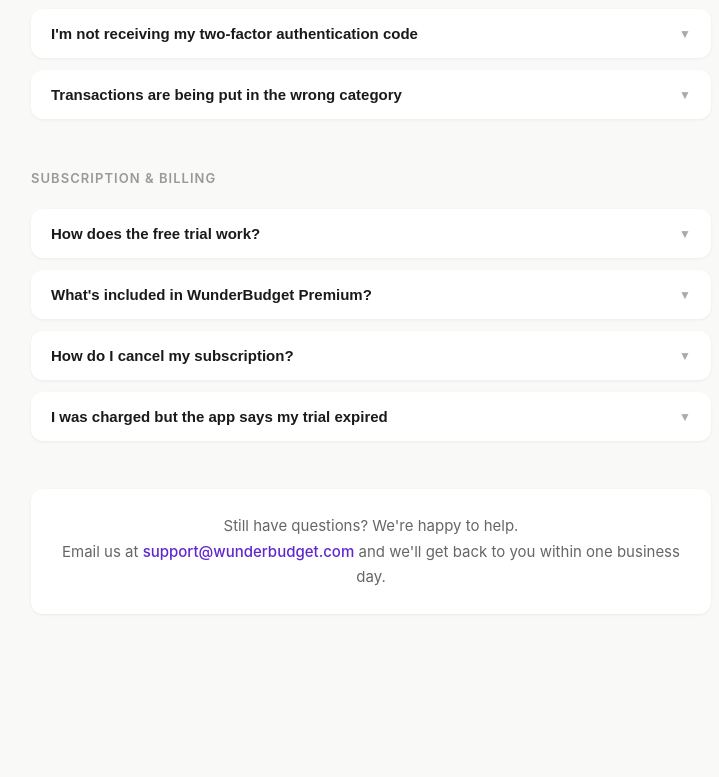
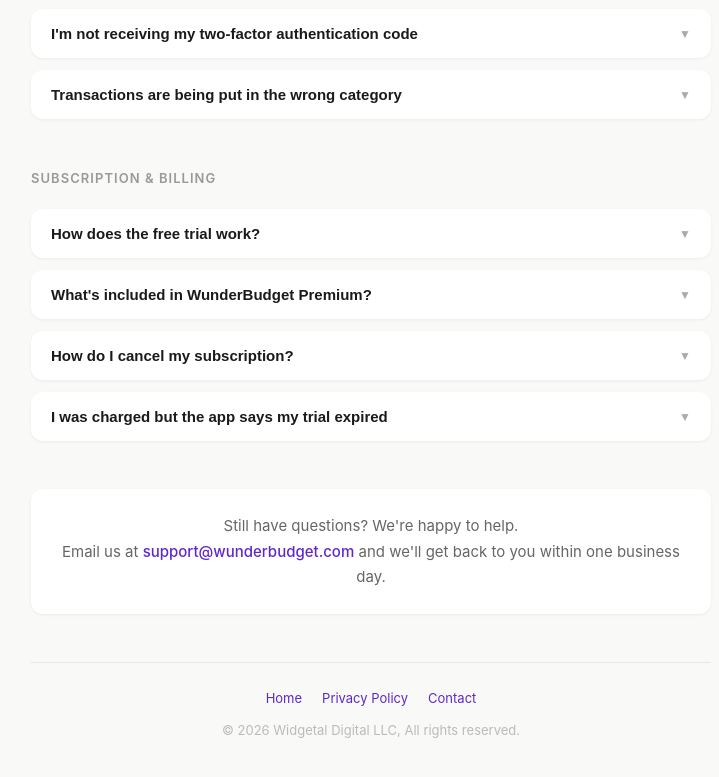
Before and after one commit to 5n5hnjwmwk-rgb/wunderbudget, a plain HTML site: page getting-started.html in a window 1280 px wide. Shown: the part 2308-3085 px from the top of the page, without its empty margins (269-988 px from the left). Before the commit the page ends 2982 px from the top, so only its background shows below. Drawn offline with Linux system fonts and the light colour scheme.

Commit message:
Update getting-started.html with copyright.

```diff
--- a/getting-started.html
+++ b/getting-started.html
@@ -165,6 +165,26 @@
         .contact a { color: #5F27CD; text-decoration: none; font-weight: 500; }
         .contact a:hover { text-decoration: underline; }
 
+        /* Footer */
+        .footer {
+            margin-top: 48px;
+            padding-top: 24px;
+            border-top: 1px solid #e8e8e5;
+            text-align: center;
+        }
+
+        .footer-links {
+            display: flex;
+            justify-content: center;
+            gap: 20px;
+            margin-bottom: 10px;
+            flex-wrap: wrap;
+        }
+
+        .footer-links a { font-size: 13px; color: #5F27CD; text-decoration: none; }
+        .footer-links a:hover { text-decoration: underline; }
+        .copyright { font-size: 13px; color: #bbb; }
+
         /* Dark mode */
         @media (prefers-color-scheme: dark) {
             body { background: #111; color: #f0f0f0; }
@@ -183,6 +203,9 @@
             .contact p { color: #888; }
             .contact a { color: #a78bfa; }
             .section-title { color: #555; }
+            .footer { border-top-color: #2c2c2e; }
+            .footer-links a { color: #a78bfa; }
+            .copyright { color: #555; }
         }
 
         @media (max-width: 600px) {
@@ -330,7 +353,7 @@
                 <span class="faq-chevron">▼</span>
             </button>
             <div class="faq-answer">
-                <p>On the <strong>Accounts</strong> tab, use the toggle next to each account to include or exclude it from syncing. Toggling an account off means its transactions won't appear in your budgets or transaction list — useful for savings accounts or CDs you track separately.</p>
+                <p>On the <strong>Accounts</strong> tab, swipe left on any account and tap <strong>Disconnect</strong> to remove it entirely. If you have multiple accounts connected, transactions from all active connections will appear in your budgets and transaction list.</p>
             </div>
         </div>
 
@@ -341,7 +364,7 @@
             </button>
             <div class="faq-answer">
                 <p>Yes. WunderBudget uses Plaid to connect to your bank — your credentials are entered directly into Plaid's secure interface and are never visible to WunderBudget. Transaction data is stored on AWS infrastructure with encryption at rest and in transit.</p>
-                <p>WunderBudget does not sell your data or share it with advertisers. See our <a href="https://widgetaldigital.com/wunderbudget/privacy.html">Privacy Policy</a> for full details.</p>
+                <p>WunderBudget does not sell your data or share it with advertisers. See our <a href="https://wunderbudget.com/privacy.html">Privacy Policy</a> for full details.</p>
             </div>
         </div>
 
@@ -367,7 +390,7 @@
             <div class="faq-answer">
                 <p>First, make sure you're using the email address and password you registered with. Passwords are case-sensitive.</p>
                 <p>If you've forgotten your password, tap <strong>Forgot password?</strong> on the sign-in screen. You'll receive a reset code by email — enter it in the app and choose a new password.</p>
-                <p>If you're not receiving emails, check your spam folder. Still stuck? Email us at <a href="mailto:support@widgetaldigital.com">support@widgetaldigital.com</a> and we'll sort it out.</p>
+                <p>If you're not receiving emails, check your spam folder. Still stuck? Email us at <a href="mailto:support@wunderbudget.com">support@wunderbudget.com</a> and we'll sort it out.</p>
             </div>
         </div>
 
@@ -378,7 +401,6 @@
             </button>
             <div class="faq-answer">
                 <p>A few things to check:</p>
-                <p><strong>Account is toggled on.</strong> On the Accounts tab, make sure the account you expect to see has its toggle enabled. Toggled-off accounts don't sync.</p>
                 <p><strong>Pending transactions.</strong> WunderBudget only imports settled transactions — pending charges from your bank won't appear until they post, usually within 1-3 business days.</p>
                 <p><strong>Plaid connection expired.</strong> Bank connections occasionally need to be re-authorized. If you see a warning on the Accounts tab, tap it to reconnect through Plaid.</p>
                 <p><strong>Very recent transactions.</strong> Plaid refreshes bank data every few hours. Transactions from the last few hours may not be available yet.</p>
@@ -464,13 +486,22 @@
                 <p>1. Open WunderBudget and go to <strong>Settings</strong><br>
                 2. Scroll to the bottom and tap <strong>Restore Purchases</strong><br>
                 3. If that doesn't resolve it, force-quit the app and reopen it</p>
-                <p>If you're still seeing the issue after a few minutes, email us at <a href="mailto:support@widgetaldigital.com">support@widgetaldigital.com</a> with your Apple ID email and we'll investigate right away.</p>
+                <p>If you're still seeing the issue after a few minutes, email us at <a href="mailto:support@wunderbudget.com">support@wunderbudget.com</a> with your Apple ID email and we'll investigate right away.</p>
             </div>
         </div>
 
         <div class="contact">
             <p>Still have questions? We're happy to help.<br>
             Email us at <a href="mailto:support@wunderbudget.com">support@wunderbudget.com</a> and we'll get back to you within one business day.</p>
+        </div>
+
+        <div class="footer">
+            <div class="footer-links">
+                <a href="/">Home</a>
+                <a href="/privacy.html">Privacy Policy</a>
+                <a href="mailto:support@wunderbudget.com">Contact</a>
+            </div>
+            <div class="copyright">&copy; 2026 Widgetal Digital LLC, All rights reserved.</div>
         </div>
 
     </div>
```
